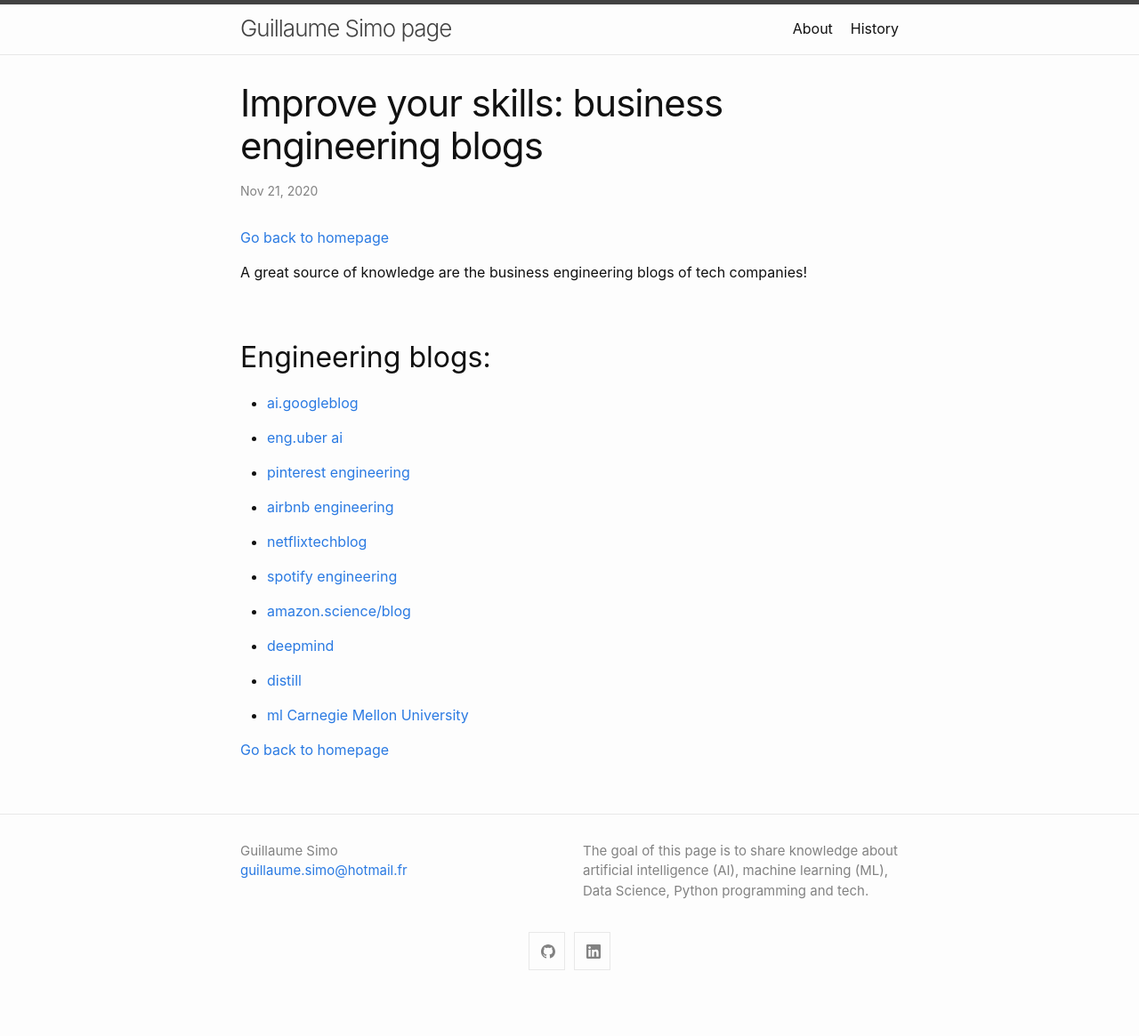
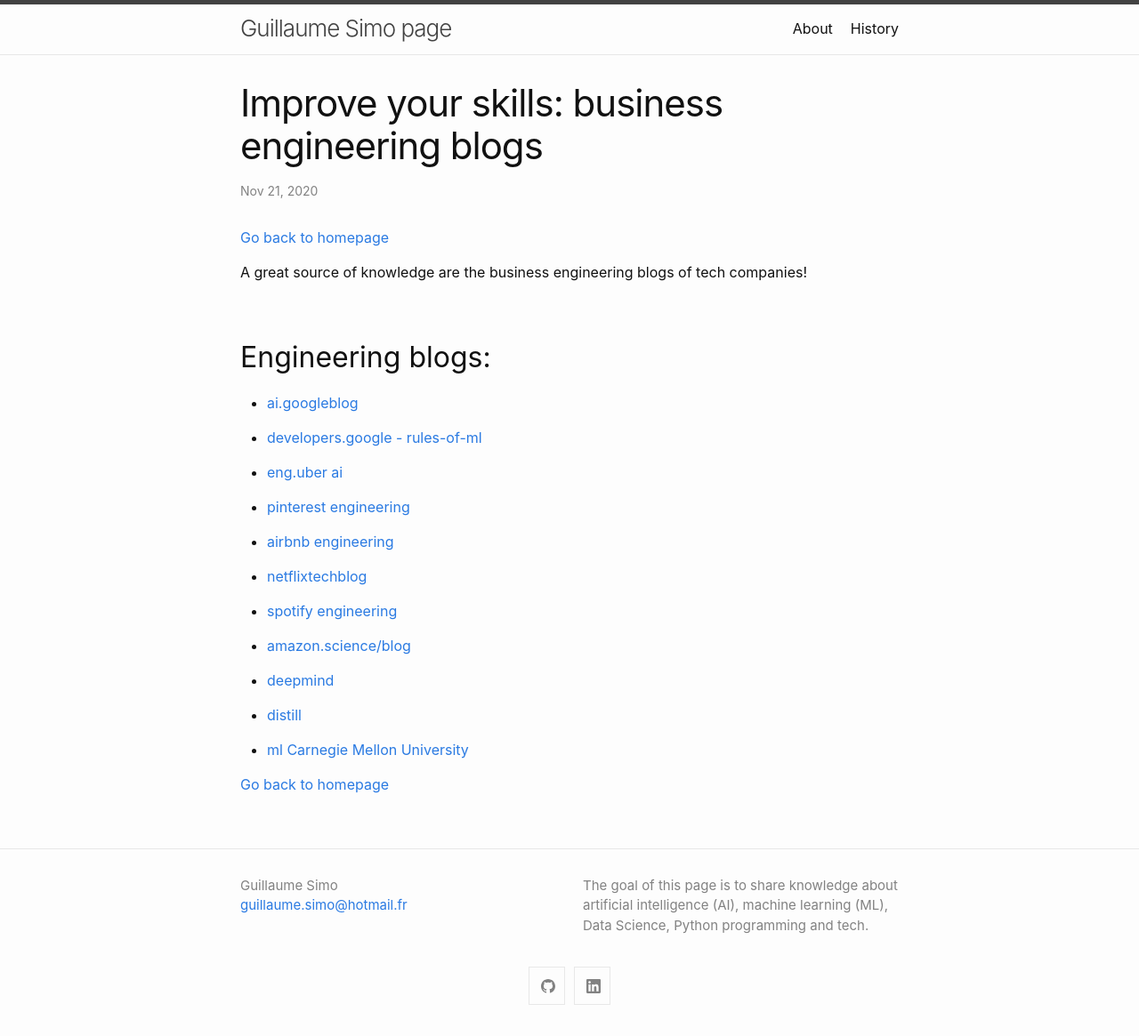
Before and after one commit to GuillaumeSimo/GuillaumeSimo.github.io, a Jekyll site: the page built from _posts/2020-11-21-improve-skills-business-engineering-blogs.md, in a window 1280 px wide. Shown: the whole page at 89% size. Built offline with Jekyll 4.4.1, drawn with Linux system fonts in a browser that asks for light colours; before the commit the page ends 1126 px from its top, so only the background shows below that.

Commit message:
Update 2020-11-21-improve-skills-business-engineering-blogs.md

```diff
--- a/_posts/2020-11-21-improve-skills-business-engineering-blogs.md
+++ b/_posts/2020-11-21-improve-skills-business-engineering-blogs.md
@@ -11,6 +11,9 @@ A great source of knowledge are the business engineering blogs of tech companies
 ## Engineering blogs:
 
 * <a href="https://ai.googleblog.com/" target="_blank">ai.googleblog</a>
+
+* <a href="https://developers.google.com/machine-learning/guides/rules-of-ml" target="_blank">developers.google - rules-of-ml</a>
+
 
 * <a href="https://eng.uber.com/category/articles/ai/" target="_blank">eng.uber ai</a>
 
```
